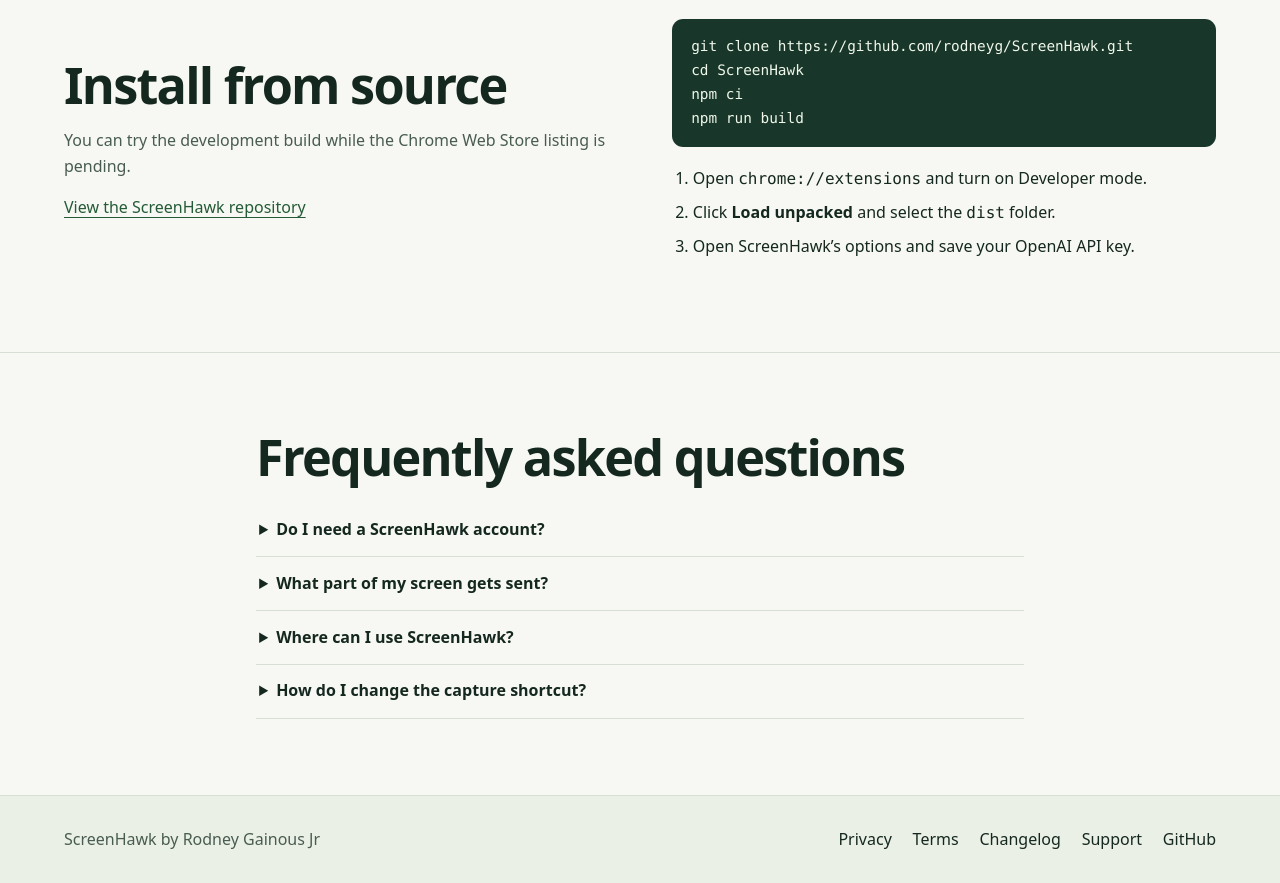
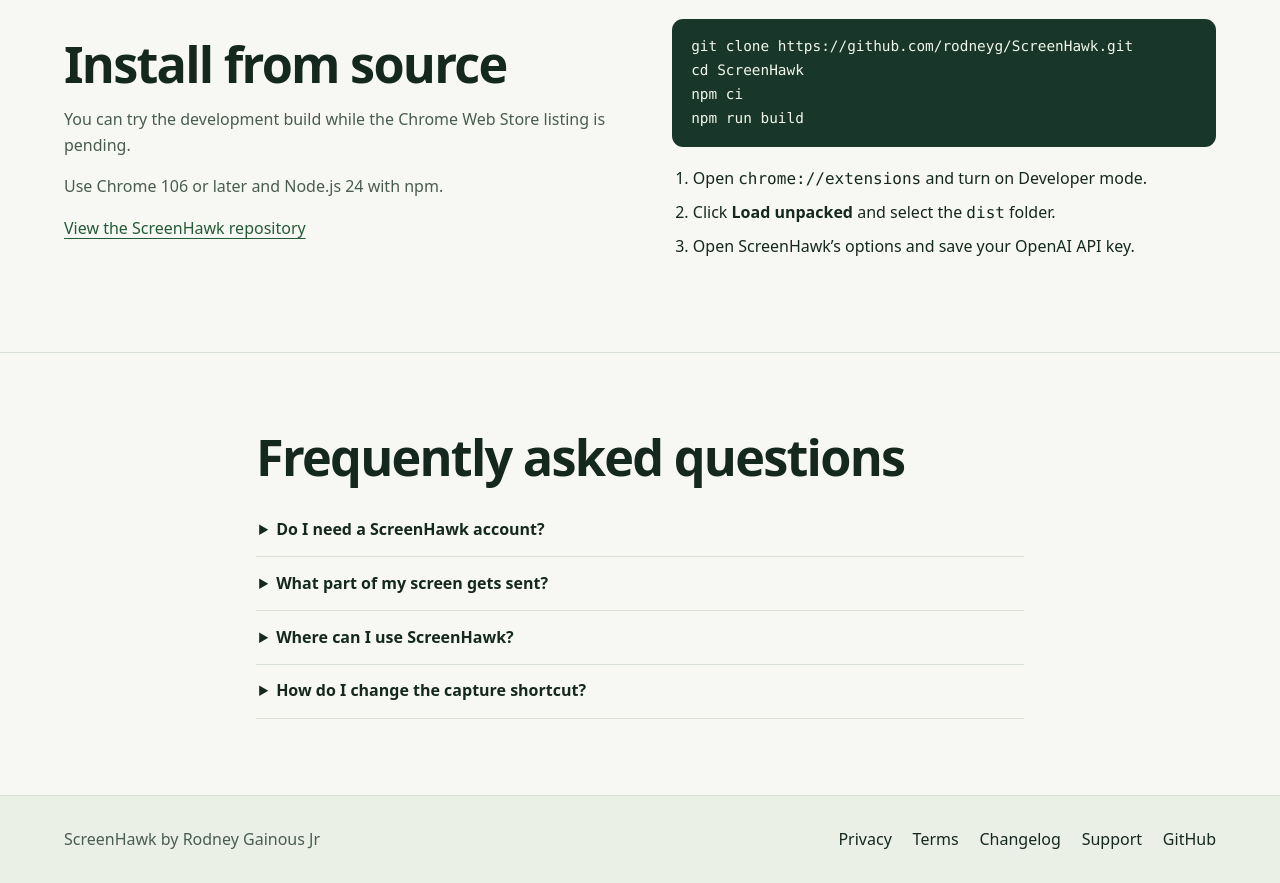
Before and after one commit to rodneyg/ScreenHawk, a website built with webpack: page site/index.html in a window 1280 px wide. Shown: the part 2391-3274 px from the top of the page. Built offline with nearby package versions, Linux system fonts and the light colour scheme.

Commit message:
Add source install prerequisites to the ScreenHawk homepage

```diff
--- a/site/index.html
+++ b/site/index.html
@@ -108,6 +108,7 @@
         <div class="copy">
           <h2>Install from source</h2>
           <p>You can try the development build while the Chrome Web Store listing is pending.</p>
+          <p>Use Chrome 106 or later and Node.js 24 with npm.</p>
           <p><a href="https://github.com/rodneyg/ScreenHawk">View the ScreenHawk repository</a></p>
         </div>
         <div>
```
